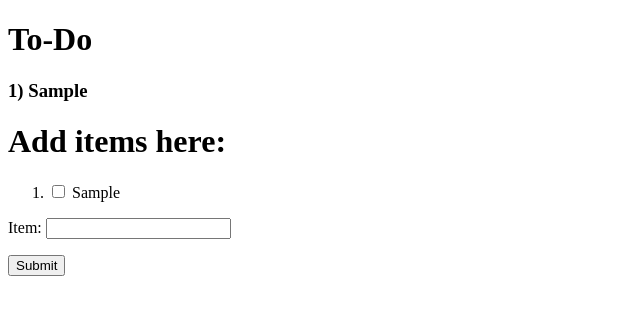
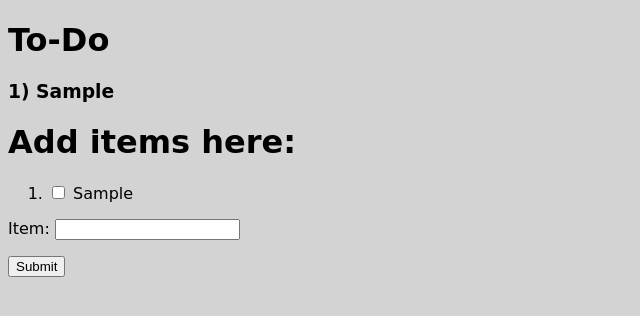
Before and after one commit to Da-RA-21/techExerciseProject, a Django app: page / in a window 1280 px wide. Shown: the top 316 px of the page, without its empty margins (0-640 px from the left). Run offline with Django 5.2, Linux system fonts and the light colour scheme; tables that the repository leaves empty hold one stand-in row (values such as "Sample post").

Commit message:
Added a CSS file to modify how index.html looks. Please excuse my use of comic sans, I thought it would be funny. That font will not be present anywhere in the final product, don't worry.

```diff
--- /dev/null
+++ b/static/styles.css
@@ -0,0 +1,4 @@
+body{
+    background-color: lightgray;
+    font-family: "Comic Sans MS";
+}
--- a/techExerciseProject/settings.py
+++ b/techExerciseProject/settings.py
@@ -68,6 +68,8 @@ TEMPLATES = [
     },
 ]
 
+STATICFILES_DIRS = [BASE_DIR / "static"]
+
 WSGI_APPLICATION = 'techExerciseProject.wsgi.application'
 
 
--- a/templates/index.html
+++ b/templates/index.html
@@ -1,5 +1,7 @@
+{% load static %}
 <!DOCTYPE html>
 <html lang="en">
+<link rel="stylesheet" href="{% static 'styles.css' %}">
 <head>
     <meta charset="UTF-8">
     <title>Tech Exercise</title>
```
